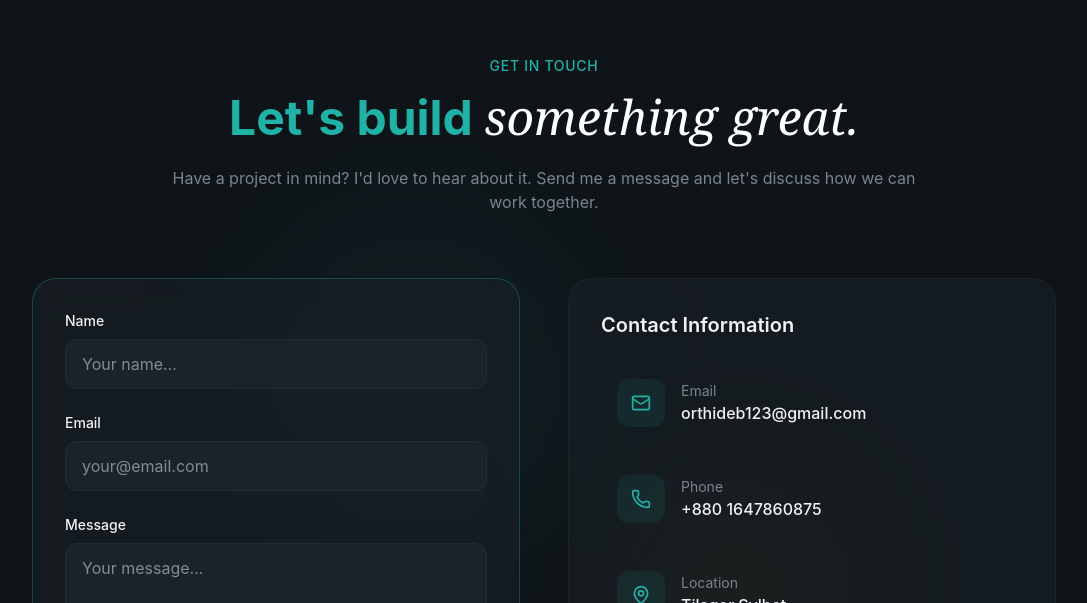
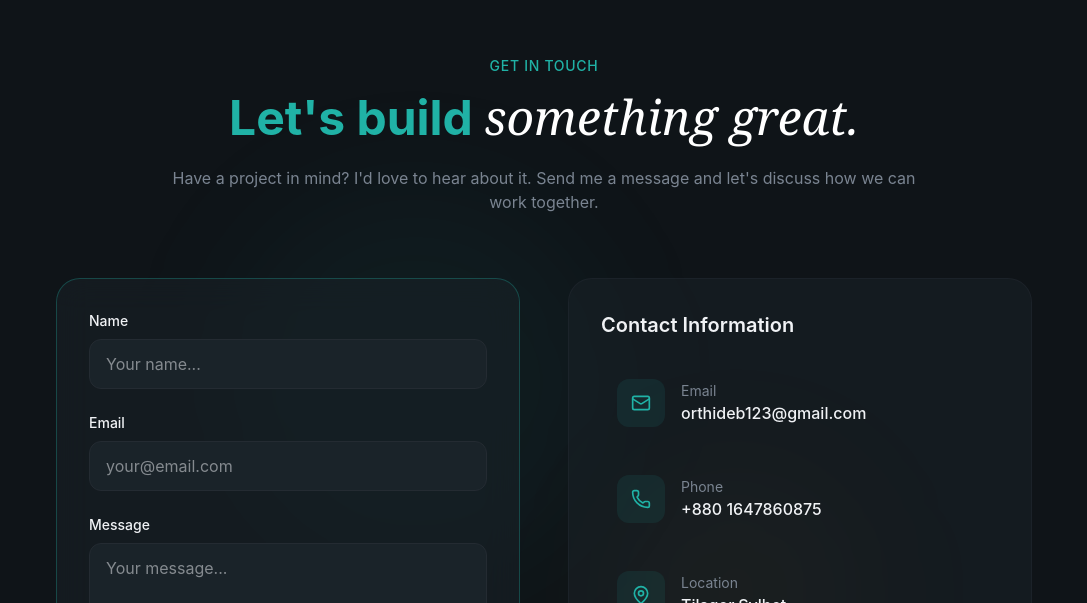
Before and after one commit to orthi123/PortfolioProject, a React (Vite) app: page / in a window 1280 px wide. Shown: the part 6197-6800 px from the top of the page, without its empty margins (96-1183 px from the left). Built offline with nearby package versions, Linux system fonts and the light colour scheme.

Commit message:
Solved responsive problem

```diff
--- a/src/sections/Contact.jsx
+++ b/src/sections/Contact.jsx
@@ -87,7 +87,7 @@ export const Contact = () => {
     }
   };
   return (
-    <section id="contact" className="py-32 relative overflow-hidden">
+    <section id="contact" className="p-32 relative overflow-hidden">
       <div className="absolute top-0 left-0 w-full h-full">
         <div className="absolute top-1/4 left-1/4 w-96 h-96 bg-primary/5 rounded-full blur-3xl" />
         <div className="absolute bottom-1/4 right-1/4 w-64 h-64 bg-highlight/5 rounded-full blur-3xl" />
```
